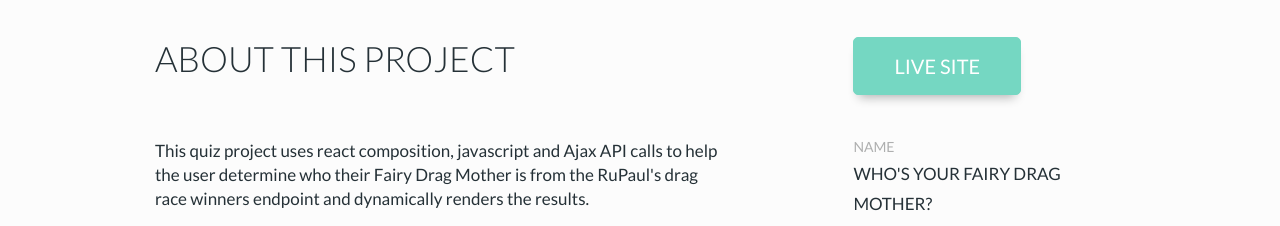
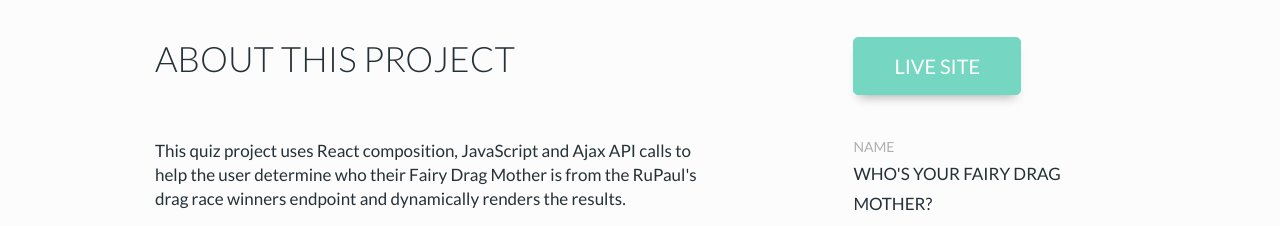
Before and after one commit to alextait1/portfolio, a website: page index.html in a window 1280 px wide. Shown: the part 2720-2946 px from the top of the page. Drawn offline with nearby package versions, Linux system fonts and the light colour scheme; files that its build step writes are made by us from their sources.

Commit message:
fixed typos

```diff
--- a/index.html
+++ b/index.html
@@ -78,7 +78,7 @@
 				<div class="about__dragRace wrapper__small flex">
 					<div class="about__dragRace-main">
 						<h3 class="about__dragRace-heading">About This Project</h3>
-						<p class="p__one">This quiz project uses react composition, javascript and Ajax API calls to help the user determine who their Fairy Drag Mother is from the RuPaul's drag race winners endpoint and dynamically renders the results.</p>
+						<p class="p__one">This quiz project uses React composition, JavaScript and Ajax API calls to help the user determine who their Fairy Drag Mother is from the RuPaul's drag race winners endpoint and dynamically renders the results.</p>
 						<p class="p__two">I used the recently published <a href="https://drag-race-api.readme.io/docs">No Key, No Shade</a> API created by fellow Hacker You graduates as a tool to explore the world of react, creating an app that is focused on a fun user experience and embodying RuPaul's brand.</p>
 					</div>
 
```
